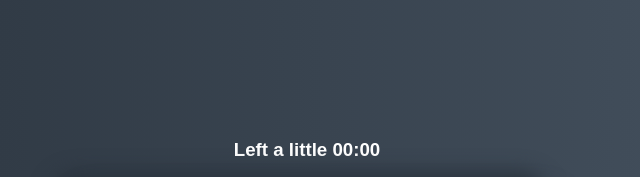
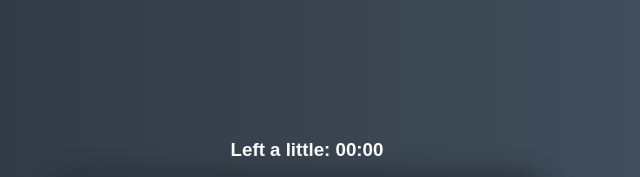
Before and after one commit to yardnight/The-game-Target-tracker, a plain HTML site: page index.html in a window 1280 px wide. Shown: the part 2400-2577 px from the top of the page, 333-973 px from the left. Drawn offline with Linux system fonts and the light colour scheme; a web font is replaced by a local one.

Commit message:
meet full eng language

```diff
--- a/index.html
+++ b/index.html
@@ -46,7 +46,7 @@
       </button>
     </div>
     <div class="screen">
-      <h3>Left a little <span id="time">00:00</span></h3>
+      <h3>Left a little: <span id="time">00:00</span></h3>
       <div class="board" id="board"></div>
     </div>
     <script src="app.js"></script>
```
